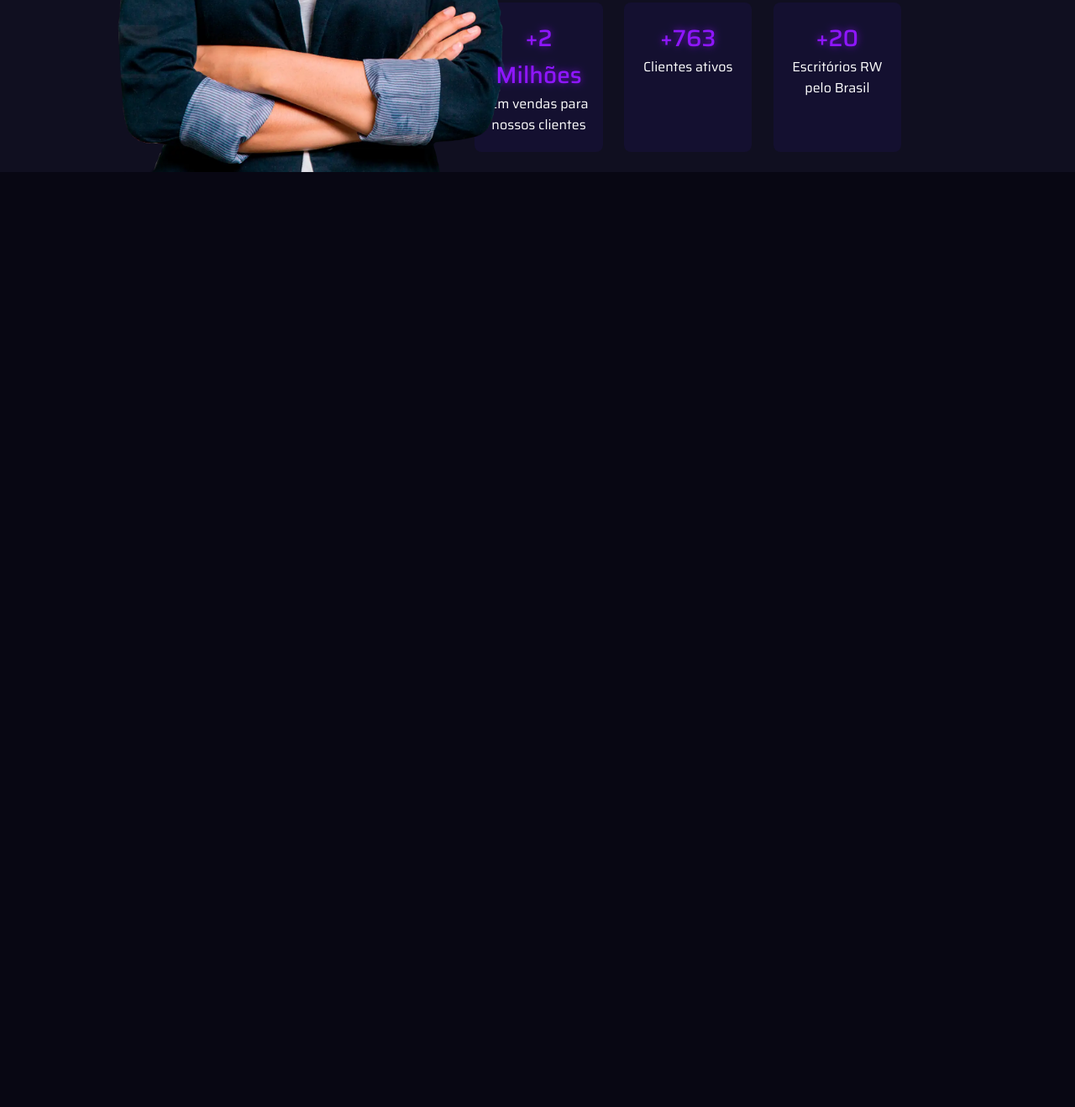
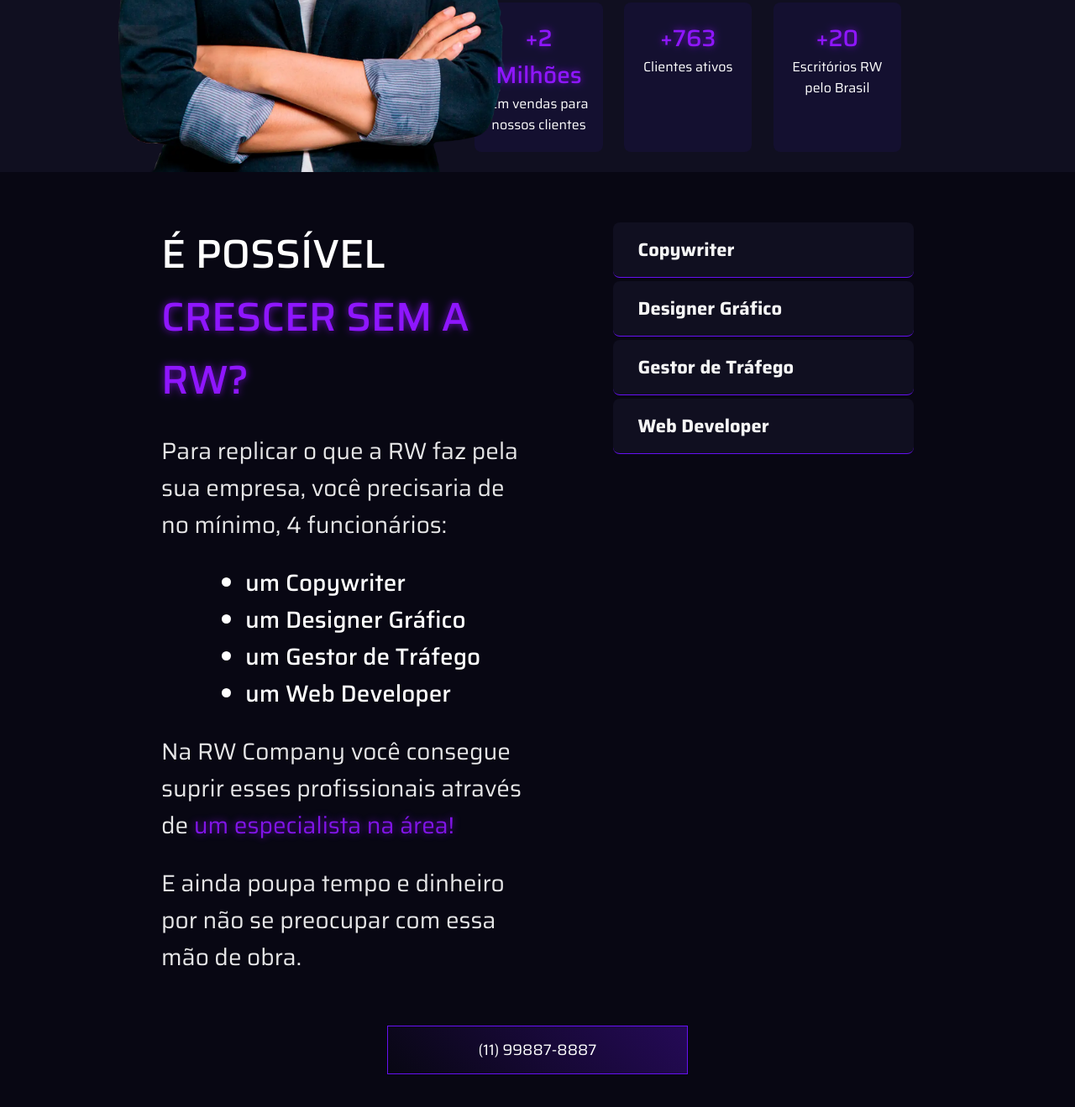
Before and after one commit to RafaelPires2/rw-company, a website: page index.html in a window 1280 px wide. Shown: the part 1303-2622 px from the top of the page at 84% size. Before the commit the page ends 1508 px from the top, so only its background shows below. Drawn offline with Linux system fonts and the light colour scheme.

Commit message:
feature: section services, accordeon

```diff
--- a/index.html
+++ b/index.html
@@ -118,6 +118,91 @@
           </article>
         </div>
       </section>
+
+      <section class="section-services">
+        <div class="wrapper">
+          <div class="container-services">
+            <div class="content-services">
+              <h1 class="c-title">
+                É POSSÍVEL <span class="c-bookmark">CRESCER SEM A RW?</span>
+              </h1>
+              <p class="c-subtitle">
+                Para replicar o que a RW faz pela sua empresa, você precisaria
+                de no mínimo, 4 funcionários:
+              </p>
+
+              <ul class="c-subtitle">
+                <li>um Copywriter</li>
+                <li>um Designer Gráfico</li>
+                <li>um Gestor de Tráfego</li>
+                <li>um Web Developer</li>
+              </ul>
+
+              <p class="c-subtitle">
+                Na RW Company você consegue suprir esses profissionais através
+                de
+                <span class="c-bookmark">um especialista na área!</span>
+              </p>
+              <p class="c-subtitle">
+                E ainda poupa tempo e dinheiro por não se preocupar com essa mão
+                de obra.
+              </p>
+            </div>
+
+            <div class="accordeon">
+              <label for="panel1">Copywriter</label>
+              <input id="panel1" type="checkbox" />
+              <div class="panel">
+                <p class="c-paragraph">
+                  Copywriting é o processo de produção de textos persuasivos
+                  para ações de Marketing e Vendas, como o conteúdo de emails,
+                  sites, catálogos, anúncios e cartas de vendas. O profissional
+                  responsável pelo desenvolvimento do texto é conhecido como
+                  Copywriter.
+                </p>
+              </div>
+
+              <label for="panel2">Designer Gráfico</label>
+              <input id="panel2" type="checkbox" />
+              <div class="panel">
+                <p class="c-paragraph">
+                  O Designer Gráfico é responsável por criar a parte visual de
+                  materiais como sites, anúncios, criativos, banners, landing
+                  pages, campanhas e logotipos. Ele também está envolvido na
+                  diagramação e produção de infográficos e no desenvolvimento de
+                  animações.
+                </p>
+              </div>
+
+              <label for="panel3">Gestor de Tráfego</label>
+              <input id="panel3" type="checkbox" />
+              <div class="panel">
+                <p class="c-paragraph">
+                  O Gestor de Tráfego é o profissional responsável por
+                  organizar, analisar e gerenciar campanhas, estratégias de
+                  marketing e ações de marketing digital, para gerar vendas e
+                  resultados a um cliente, por intermédio de ferramentas como
+                  Facebook Ads e Google Ads
+                </p>
+              </div>
+
+              <label for="panel4">Web Developer</label>
+              <input id="panel4" type="checkbox" />
+              <div class="panel">
+                <p class="c-paragraph">
+                  O Gestor de Tráfego é o profissional responsável por
+                  organizar, analisar e gerenciar campanhas, estratégias de
+                  marketing e ações de marketing digital, para gerar vendas e
+                  resultados a um cliente, por intermédio de ferramentas como
+                  Facebook Ads e Google Ads
+                </p>
+              </div>
+            </div>
+
+          </div>
+          <a class="c-button" href="#whattsapp">(11) 99887-8887</a>
+        </div>
+      </section>
     </main>
   </body>
 </html>
--- /dev/null
+++ b/styles/components/c-accordeon.scss
@@ -0,0 +1,44 @@
+.accordeon {
+    display: flex;
+    flex-direction: column;
+    gap: 2px;
+    width: 40%;
+
+}
+.accordeon label {
+    display: block;
+    padding-block: 1.5rem;
+    padding-left: 3rem;
+    font-weight: 700;
+    font-size: 2.2rem;
+    background: $background-secondary;
+    color: #f5f5f5;
+    cursor: pointer;
+    border-bottom: 1px solid $color-point;
+    border-radius: 8px;
+}
+
+.accordeon label:hover {
+    background: linear-gradient(225deg, rgba(102,16,242,0.3) 0%, rgba(102,16,242,0) 100%);
+    box-shadow: 0px 0px 10px rgba($color-point, 0.7);
+}
+
+.accordeon .panel {
+    height: 0;
+    visibility: hidden;
+    opacity: 0;
+    background: linear-gradient(225deg, rgba(102,16,242,0.3) 0%, rgba(102,16,242,0) 100%);
+    color: #f0f0f0;
+}
+
+/* Hide checkboxes  */
+.accordeon input[type="checkbox"] {
+    display: none;
+}
+/* Show .panel for corresponding to checked */
+.accordeon input[type="checkbox"]:checked + .panel {
+    height: auto;
+    visibility: visible;
+    opacity: 1;
+    padding: 1.5em;
+}
--- a/styles/components/c-button.scss
+++ b/styles/components/c-button.scss
@@ -10,3 +10,9 @@
     cursor: pointer;
     color: white;
 }
+
+.c-button:hover {
+    box-shadow: 0px 0px 10px rgba($color-point, 0.7);
+    scale: 1.03;
+    transition: 0.3s;
+}
--- a/styles/components/home.scss
+++ b/styles/components/home.scss
@@ -29,9 +29,3 @@
   margin-right: 50px;
   gap: 2.5rem;
 }
-
-.c-bookmark {
-    color: $color-point;
-    text-shadow: 0px 0px 10px rgba($color-point, 0.7);
-    filter: brightness(140%);
-}
--- /dev/null
+++ b/styles/components/section-services.scss
@@ -0,0 +1,43 @@
+
+.section-services {
+    display: flex;
+    margin-block: $margin-bottom;
+    width: 100vw;
+    justify-content: center;
+    background-color: $background-primary;
+
+    h1 {
+        font-weight: 500;
+    }
+
+    p {
+        font-weight: 400;
+        opacity: .9;
+    }
+
+    .wrapper {
+        display: flex;
+        flex-direction: column;
+        align-items: center;
+   }
+
+    .c-button {
+        margin-top: $margin-bottom;
+        width: 40%;
+    }
+}
+.container-services{
+    display: flex;
+    width: 100%;
+    gap: 10%;
+}
+.section-services li{
+    list-style: initial;
+    margin-left: 100px
+}
+.content-services{
+    display: flex;
+    flex-direction: column;
+    width: 50%;
+    gap: 25px;
+}
--- a/styles/global.scss
+++ b/styles/global.scss
@@ -46,3 +46,9 @@
     font-size: 1.6rem;
     font-weight: 400;
 }
+
+.c-bookmark {
+    color: $color-point;
+    text-shadow: 0px 0px 10px rgba($color-point, 0.7);
+    filter: brightness(140%);
+}
--- a/styles/index.scss
+++ b/styles/index.scss
@@ -5,3 +5,5 @@
 @import "./components/c-input.scss";
 @import "./components/c-button.scss";
 @import "./components/section-about.scss";
+@import "./components/section-services.scss";
+@import "./components/c-accordeon.scss";
```
Also changed, not shown: styles/index.css.
